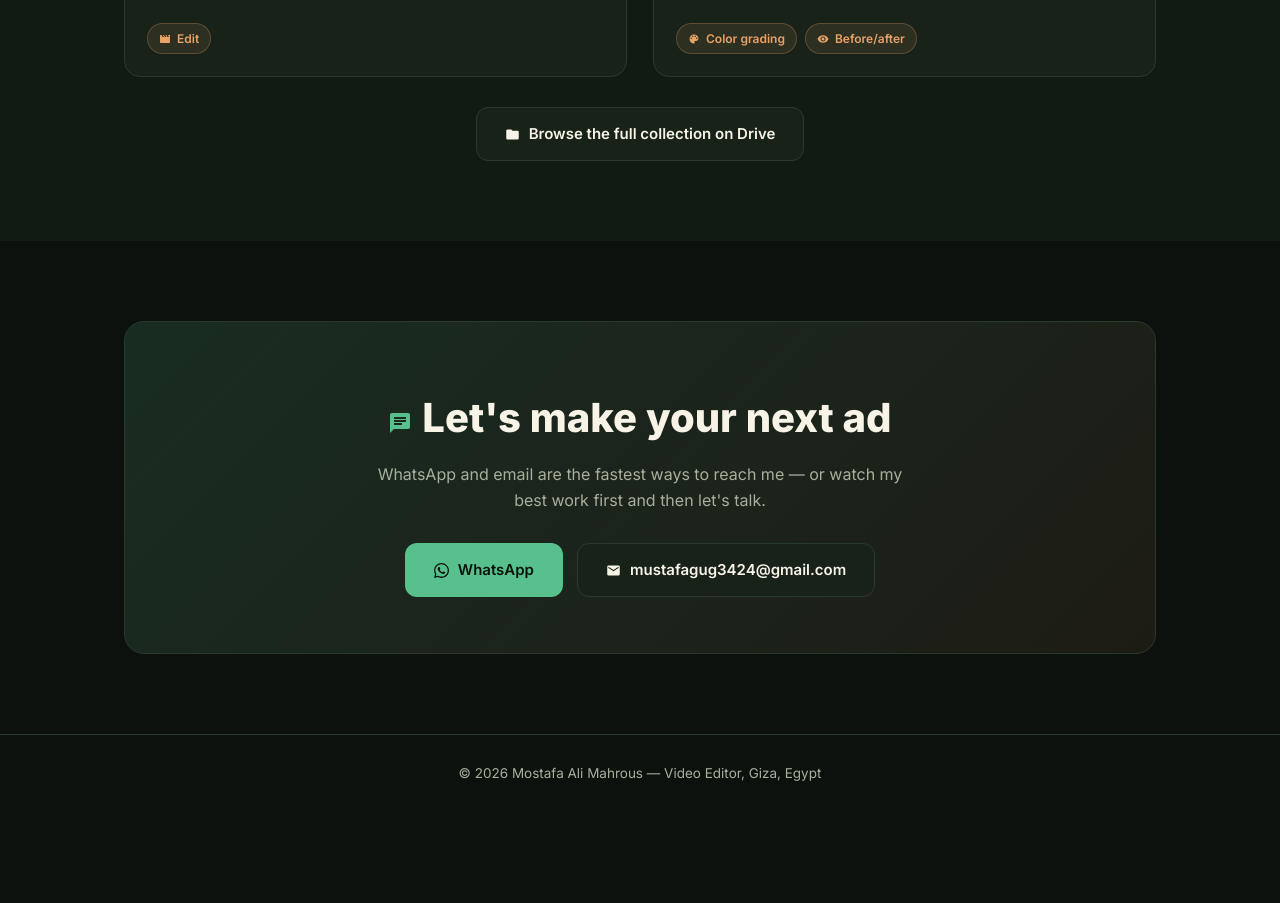
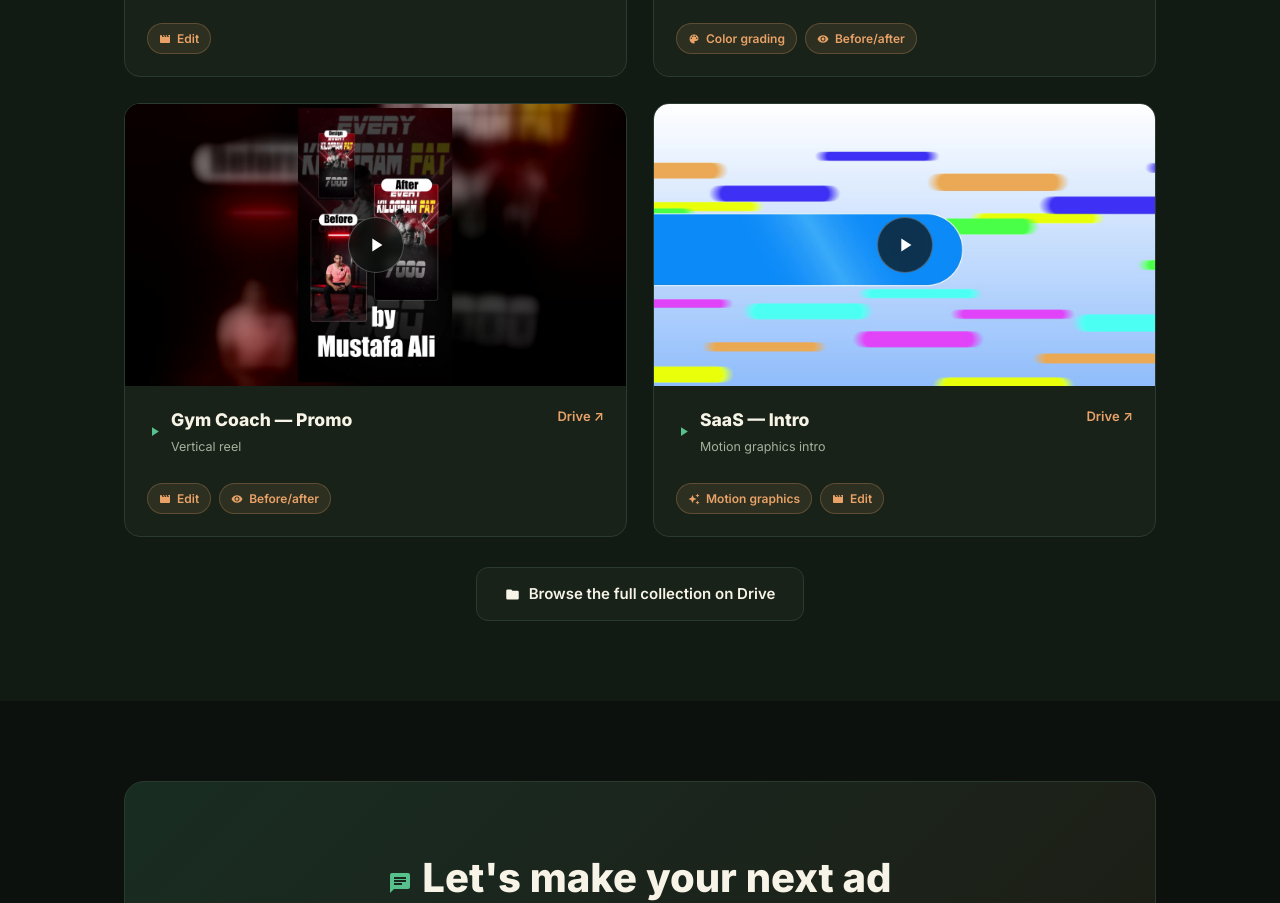
Before and after one commit to mostafa-ali-mahrous/mostafa-ali-mahrous.github.io, a plain HTML site: page index.html in a window 1280 px wide. Shown: the part 3766-4669 px from the top of the page. Before the commit the page ends 4579 px from the top, so only its background shows below. Drawn offline with Linux system fonts and the light colour scheme.

Commit message:
Add Gym Coach promo and SaaS intro cards to Selected Work

```diff
--- a/index.html
+++ b/index.html
@@ -38,7 +38,7 @@ body { background: #0d110e; }
 /* Scroll reveal */
 #port-root .reveal { opacity: 0; transform: translateY(26px); transition: opacity .7s ease, transform .7s ease; }
 #port-root .reveal.visible { opacity: 1; transform: none; }
-#port-root .reveal.d1 { transition-delay: .08s; } #port-root .reveal.d2 { transition-delay: .16s; } #port-root .reveal.d3 { transition-delay: .24s; }
+#port-root .reveal.d1 { transition-delay: .08s; } #port-root .reveal.d2 { transition-delay: .16s; } #port-root .reveal.d3 { transition-delay: .24s; } #port-root .reveal.d4 { transition-delay: .32s; } #port-root .reveal.d5 { transition-delay: .4s; }
 
 /* Nav */
 #port-root nav {
@@ -504,6 +504,26 @@ html { scroll-behavior: smooth; }
           <div class="role-line"><span class="role-chip"><svg width="12" height="12" viewBox="0 0 24 24" fill="currentColor"><path d="M12 3c-4.97 0-9 4.03-9 9s4.03 9 9 9c.83 0 1.5-.67 1.5-1.5 0-.39-.15-.74-.39-1.01-.23-.26-.38-.61-.38-.99 0-.83.67-1.5 1.5-1.5H16c2.76 0 5-2.24 5-5 0-4.42-4.03-8-9-8zm-5.5 9c-.83 0-1.5-.67-1.5-1.5S5.67 9 6.5 9 8 9.67 8 10.5 7.33 12 6.5 12zm3-4C8.67 8 8 7.33 8 6.5S8.67 5 9.5 5s1.5.67 1.5 1.5S10.33 8 9.5 8zm5 0c-.83 0-1.5-.67-1.5-1.5S13.67 5 14.5 5s1.5.67 1.5 1.5S15.33 8 14.5 8zm3 4c-.83 0-1.5-.67-1.5-1.5S16.67 9 17.5 9s1.5.67 1.5 1.5-.67 1.5-1.5 1.5z"/></svg><span data-en="Color grading" data-ar="تلوين">Color grading</span></span><span class="role-chip"><svg width="12" height="12" viewBox="0 0 24 24" fill="currentColor"><path d="M12 4.5C7 4.5 2.73 7.61 1 12c1.73 4.39 6 7.5 11 7.5s9.27-3.11 11-7.5c-1.73-4.39-6-7.5-11-7.5zm0 12.5c-2.76 0-5-2.24-5-5s2.24-5 5-5 5 2.24 5 5-2.24 5-5 5zm0-8c-1.66 0-3 1.34-3 3s1.34 3 3 3 3-1.34 3-3-1.34-3-3-3z"/></svg><span data-en="Before/after" data-ar="قبل/بعد">Before/after</span></span></div>
         </div>
       </div>
+      <div class="video-card feature-card reveal d4">
+        <a class="video-frame" href="https://drive.google.com/file/d/1NeAEih-CW1TwazvE-2waUk9difdxbQQ5/view" target="_blank" rel="noopener" aria-label="Gym coach promo"><img data-poster="gym" src="poster-gym.jpg" alt="Gym coach promo"><span class="play-badge"><span><svg width="22" height="22" viewBox="0 0 24 24" fill="currentColor"><path d="M8 5v14l11-7z"/></svg></span></span></a>
+        <div class="video-meta">
+          <div class="feature-top">
+            <h3><svg width="15" height="15" viewBox="0 0 24 24" fill="currentColor"><path d="M8 5v14l11-7z"/></svg><span><span data-en="Gym Coach — Promo" data-ar="كابتن جيم — برومو">Gym Coach — Promo</span><span class="tag" data-en="Vertical reel" data-ar="ريل رأسي">Vertical reel</span></span></h3>
+            <a class="open-link" href="https://drive.google.com/file/d/1NeAEih-CW1TwazvE-2waUk9difdxbQQ5/view" target="_blank" rel="noopener">Drive ↗</a>
+          </div>
+          <div class="role-line"><span class="role-chip"><svg width="12" height="12" viewBox="0 0 24 24" fill="currentColor"><path d="M18 4l2 4h-3l-2-4h-2l2 4h-3l-2-4H8l2 4H7L5 4H4c-1.1 0-1.99.9-1.99 2L2 18c0 1.1.9 2 2 2h16c1.1 0 2-.9 2-2V4h-4z"/></svg><span data-en="Edit" data-ar="مونتاج">Edit</span></span><span class="role-chip"><svg width="12" height="12" viewBox="0 0 24 24" fill="currentColor"><path d="M12 4.5C7 4.5 2.73 7.61 1 12c1.73 4.39 6 7.5 11 7.5s9.27-3.11 11-7.5c-1.73-4.39-6-7.5-11-7.5zm0 12.5c-2.76 0-5-2.24-5-5s2.24-5 5-5 5 2.24 5 5-2.24 5-5 5-2.24-5-5-5zm0-8c-1.66 0-3 1.34-3 3s1.34 3 3 3 3-1.34 3-3-1.34-3-3-3-1.34-3-3-3z"/></svg><span data-en="Before/after" data-ar="قبل/بعد">Before/after</span></span></div>
+        </div>
+      </div>
+      <div class="video-card feature-card reveal d5">
+        <a class="video-frame" href="https://drive.google.com/file/d/1QaQLJi02rx9LQN7X_b8dl2FQRoc5fOI4/view" target="_blank" rel="noopener" aria-label="SaaS intro"><img data-poster="saas" src="poster-saas.jpg" alt="SaaS intro"><span class="play-badge"><span><svg width="22" height="22" viewBox="0 0 24 24" fill="currentColor"><path d="M8 5v14l11-7z"/></svg></span></span></a>
+        <div class="video-meta">
+          <div class="feature-top">
+            <h3><svg width="15" height="15" viewBox="0 0 24 24" fill="currentColor"><path d="M8 5v14l11-7z"/></svg><span><span data-en="SaaS — Intro" data-ar="SaaS — انترو">SaaS — Intro</span><span class="tag" data-en="Motion graphics intro" data-ar="انترو موشن جرافيك">Motion graphics intro</span></span></h3>
+            <a class="open-link" href="https://drive.google.com/file/d/1QaQLJi02rx9LQN7X_b8dl2FQRoc5fOI4/view" target="_blank" rel="noopener">Drive ↗</a>
+          </div>
+          <div class="role-line"><span class="role-chip"><svg width="12" height="12" viewBox="0 0 24 24" fill="currentColor"><path d="M19 9l1.25-2.75L23 5l-2.75-1.25L19 1l-1.25 2.75L15 5l2.75 1.25L19 9zm-7.5.5L9 4 6.5 9.5 1 12l5.5 2.5L9 20l2.5-5.5L17 12l-5.5-2.5zM19 15l-1.25 2.75L15 19l2.75 1.25L19 23l1.25-2.75L23 19l-2.75-1.25L19 15z"/></svg><span data-en="Motion graphics" data-ar="موشن جرافيك">Motion graphics</span></span><span class="role-chip"><svg width="12" height="12" viewBox="0 0 24 24" fill="currentColor"><path d="M18 4l2 4h-3l-2-4h-2l2 4h-3l-2-4H8l2 4H7L5 4H4c-1.1 0-1.99.9-1.99 2L2 18c0 1.1.9 2 2 2h16c1.1 0 2-.9 2-2V4h-4z"/></svg><span data-en="Edit" data-ar="مونتاج">Edit</span></span></div>
+        </div>
+      </div>
     </div>
 
     <div class="drive-all reveal">
```
Also changed, not shown: poster-gym.jpg (added), poster-saas.jpg (added).
